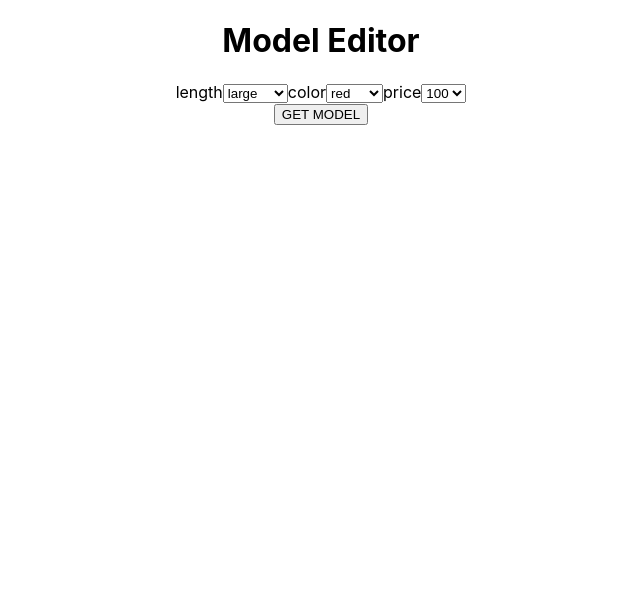
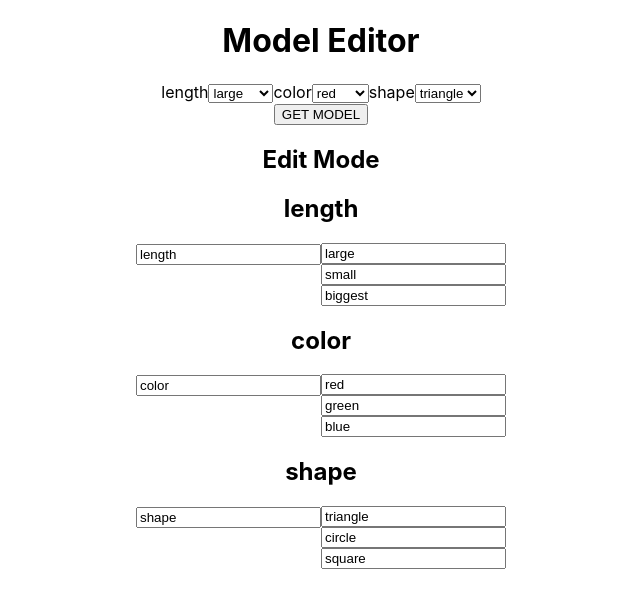
Before and after one commit to alyxmomsen/good-properties-editor, a React (Create React App) app: page / in a window 1280 px wide. Both pictures are taken after a click on the button "GET MODEL". Shown: the top 608 px of the page, without its empty margins (319-959 px from the left). Built offline with nearby package versions, Linux system fonts and the light colour scheme.

Commit message:
refactor

```diff
--- a/src/App.tsx
+++ b/src/App.tsx
@@ -1,7 +1,9 @@
-import React, { useReducer, useState } from "react";
+import React, { useEffect, useLayoutEffect, useReducer, useState } from "react";
 import logo from "./logo.svg";
 import "./App.css";
 import { initial_structure } from "./initial-structure/initial-structure";
+// styles module
+import styles from "./style.module.css";
 
 export interface Param {
   id: number;
@@ -12,6 +14,7 @@ export interface Param {
 }
 
 export interface ParamValue {
+  id: number;
   paramId: number;
 
   value: string;
@@ -32,15 +35,78 @@ interface i_MyReducerModel {
   values: ParamValue[];
 }
 
+function EditModeParamView({ param, model }: { param: Param; model: Model }) {
+  const [state, dispatch] = useReducer(
+    (state: ParamValue[], action: { type: string; payload: ParamValue[] }) => [
+       ...action.payload,
+    ],
+    model.paramValues,
+  );
+
+  // const paramValues: ParamValue[] = [];
+
+  useLayoutEffect(() => {}, []);
+
+  useEffect(() => {});
+
+  return (
+    <div>
+      <h2>{param.name}</h2>
+      <div className={styles.sectionsWrapper}>
+        <section className="param">
+          <input type="text" value={param.name} />
+        </section>
+        <section className={styles.sectionParamValues}>
+          {
+            /* stucture. */ /* model.paramValues */ state
+              .filter((paramValue) => {
+                if (paramValue.paramId === param.id) {
+                  // paramValues.push(paramValue);
+                  return true;
+                }
+              })
+              .map((paramValue) => (
+                <input
+                  onInput={(e) => {
+                    dispatch({
+                      type: "update",
+                      payload: [
+                        ...state.filter(
+                          (parVal) => {
+                            if(parVal.id !== paramValue.id) {
+                              return true ;
+                            }
+                            else {
+                              parVal.value = e.currentTarget.value ;
+                              return true ;
+                            }
+                          },
+                        ),
+
+                      ],
+                    });
+                  }}
+                  className="param-value"
+                  type="text"
+                  value={paramValue.value}
+                />
+              ))
+          }
+        </section>
+      </div>
+    </div>
+  );
+}
+
 function myReducer(
   state: { params: Param[]; model: Model },
   action: { type: string; payload: Partial<{ params: Param[]; model: Model }> },
 ) {
-  return { ...state };
+  return { ...state , ...action.payload };
 }
 
 const ModelEditor: React.FC<{ params: Props }> = ({ params }) => {
-  const [structure, dispatch] = useReducer<
+  const [globalStucture, dispatchGlobalStructure] = useReducer<
     (
       state: { params: Param[]; model: Model },
       action: {
@@ -50,15 +116,17 @@ const ModelEditor: React.FC<{ params: Props }> = ({ params }) => {
     ) => { params: Param[]; model: Model }
   >(myReducer, params);
 
+  const [ifEditModeOn, setIfEditModeOn] = useState(false);
+
   return (
     <div>
       <h1>Model Editor</h1>
       <section>
-        {structure.params.map((param) => (
+        {globalStucture.params.map((param) => (
           <>
             <span>{param.name}</span>
             <select>
-              {structure.model.paramValues
+              {globalStucture.model.paramValues
                 .filter((paramValue) => paramValue.paramId === param.id)
                 .map((paramValue) => {
                   return (
@@ -71,8 +139,24 @@ const ModelEditor: React.FC<{ params: Props }> = ({ params }) => {
           </>
         ))}
       </section>
-      <button onClick={() => {}}>GET MODEL</button>
-      <aside>{}</aside>
+      <button
+        onClick={() => {
+          setIfEditModeOn((currentState) => !currentState);
+        }}
+      >
+        GET MODEL
+      </button>
+      <aside>
+        {ifEditModeOn && (
+          <div>
+            <h1>Edit Mode</h1>
+
+            {globalStucture.params.map((param) => (
+              <EditModeParamView param={param} model={globalStucture.model} />
+            ))}
+          </div>
+        )}
+      </aside>
     </div>
   );
 };
--- a/src/initial-structure/initial-structure.ts
+++ b/src/initial-structure/initial-structure.ts
@@ -17,7 +17,7 @@ export const initial_structure: {
     },
     {
       id: 2,
-        name: "price",
+      name: "shape",
       type: "string",
     },
   ],
@@ -25,40 +25,49 @@ export const initial_structure: {
   model: {
     paramValues: [
       {
+        id: 0,
         paramId: 0,
         value: "large",
       },
       {
+        id: 1,
         paramId: 0,
         value: "small",
       },
       {
+        id: 2,
         paramId: 0,
         value: "biggest",
       },
       {
+        id: 3,
         paramId: 1,
         value: "red",
       },
       {
+        id: 4,
         paramId: 1,
         value: "green",
       },
       {
+        id: 5,
         paramId: 1,
         value: "blue",
       },
       {
+        id: 6,
         paramId: 2,
-          value: "100",
+        value: "triangle",
       },
       {
+        id: 7,
         paramId: 2,
-          value: "200",
+        value: "circle",
       },
       {
+        id: 8,
         paramId: 2,
-          value: "300",
+        value: "square",
       },
     ],
   },
--- /dev/null
+++ b/src/style.module.css
@@ -0,0 +1,12 @@
+.sectionsWrapper {
+  display: flex;
+  justify-content: center;
+}
+
+.sectionParam {
+}
+
+.sectionParamValues {
+  display: flex;
+  flex-direction: column;
+}
```
Lines whose indentation alone changed are shown as unchanged.
